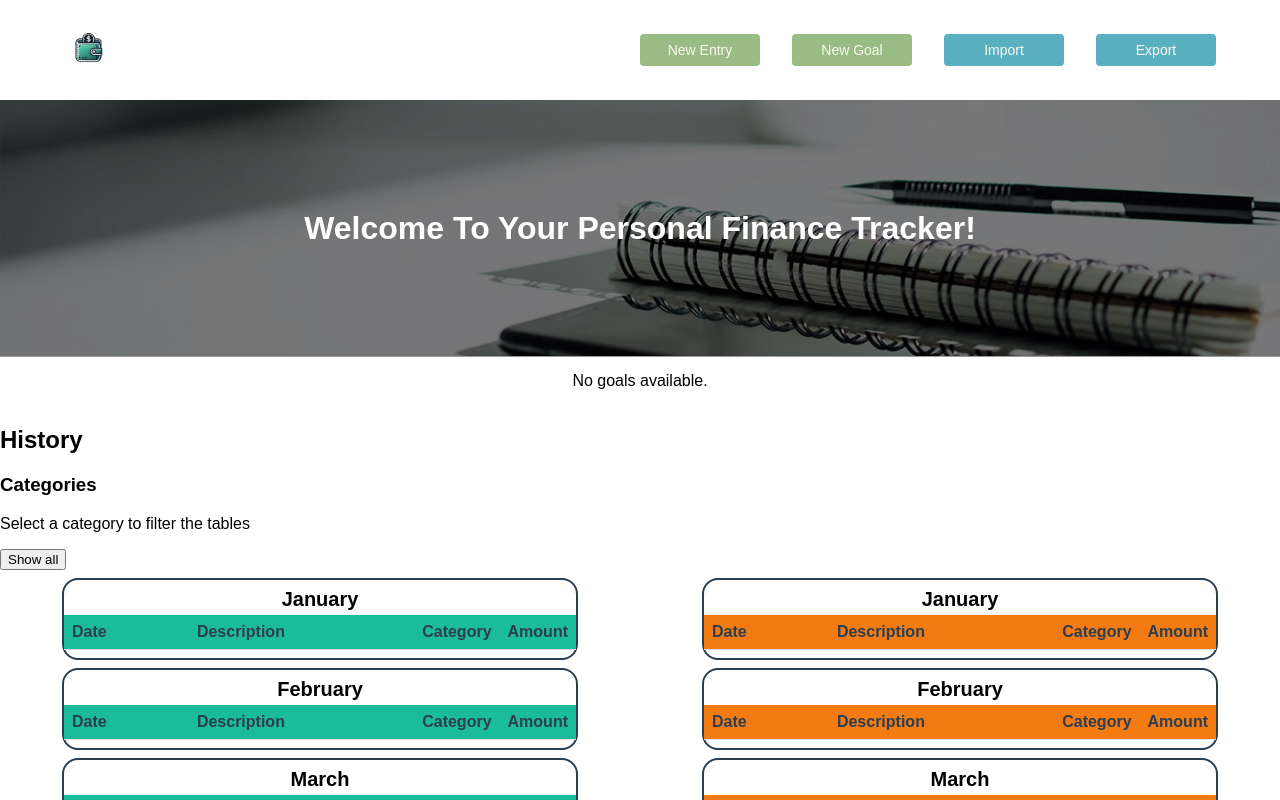
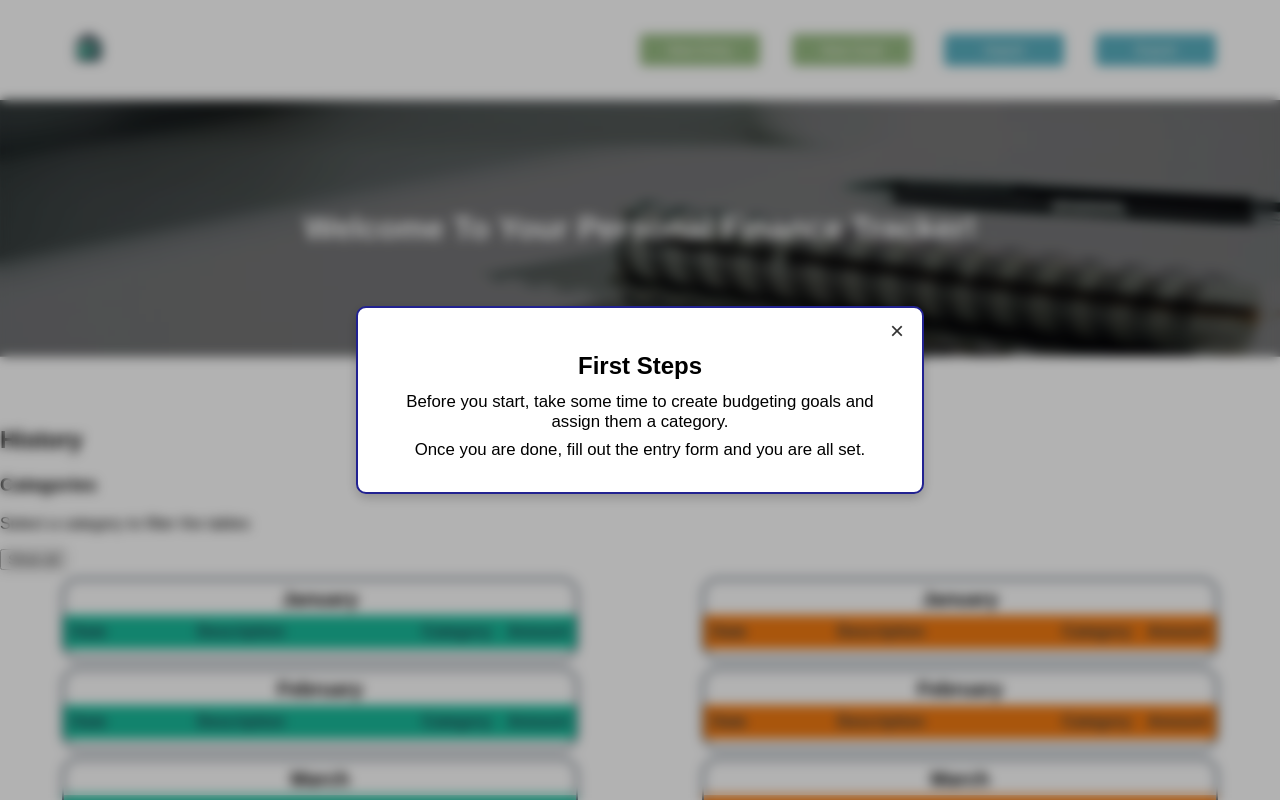
Before and after one commit to Larson04/PersonalFinanceTracker, a Svelte app: page / in a window 1280 px wide. Shown: the top 800 px of the page. Built offline with nearby package versions, Linux system fonts and the light colour scheme.

Commit message:
Created quick instruction modal that will only appear on first visit

```diff
--- a/src/App.svelte
+++ b/src/App.svelte
@@ -8,6 +8,7 @@
   import TransactionEntry from './lib/TransactionEntry.svelte';
   import TableContainer from './lib/TableContainer.svelte';
   import GoalForm from './lib/GoalForm.svelte';
+  import WelcomeBanner from './lib/WelcomeBanner.svelte';
 
   const months = ['January', 'February', 'March', 'April', 'May', 'June',
   'July', 'August', 'September', 'October', 'November', 'December'];
@@ -25,6 +26,7 @@
   </div>
   <div class="main">
 
+    <WelcomeBanner />
     <GoalList />
     <TableContainer />
 
--- /dev/null
+++ b/src/lib/WelcomeBanner.svelte
@@ -0,0 +1,71 @@
+<script>
+    import { getLocalStorage, setLocalStorage } from "../js/utils";
+    let showBanner = (localStorage.getItem('visited')== null);
+
+    function closeBanner() {
+        showBanner = false;
+        setLocalStorage('visited', true)
+    }
+</script>
+
+{#if showBanner}
+    <div class="welcome-overlay">
+        <div class="welcome-banner">
+            <button class="close-btn" on:click={closeBanner}>&times;</button>
+            <h2>First Steps</h2>
+            <p>Before you start, take some time to create budgeting goals and assign them a category.</p>
+            <p>Once you are done, fill out the entry form and you are all set.</p>
+        </div>
+    </div>
+{/if}
+
+<style>
+    .welcome-overlay {
+        position: fixed;
+        top: 0;
+        left: 0;
+        width: 100vw;
+        height: 100vh;
+        backdrop-filter: blur(6px);
+        background-color: rgba(0, 0, 0, 0.3);
+        z-index: 1000;
+        display: flex;
+        justify-content: center;
+        align-items: center;
+    }
+
+    .welcome-banner {
+        background-color: #fff;
+        padding: 24px 32px;
+        border-radius: 10px;
+        box-shadow: 0 4px 12px rgba(0, 0, 0, 0.2);
+        max-width: 500px;
+        text-align: center;
+        position: relative;
+        border: 2px solid rgb(34, 34, 145);
+    }
+
+    .welcome-banner h2 {
+        margin-bottom: 12px;
+    }
+
+    .welcome-banner p {
+        margin: 8px 0;
+        font-size: 1.05rem;
+    }
+
+    .close-btn {
+        position: absolute;
+        top: 8px;
+        right: 12px;
+        background: none;
+        border: none;
+        font-size: 1.5rem;
+        cursor: pointer;
+        color: #333;
+    }
+
+    .close-btn:hover {
+        color: #000;
+    }
+</style>
```
